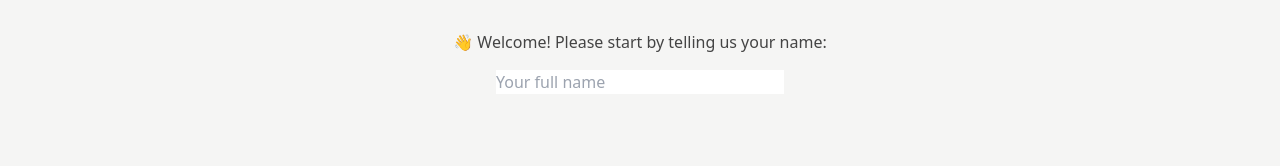
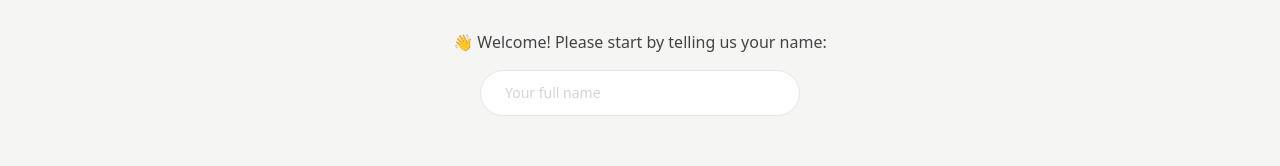
Before and after one commit to erickelninoSwift/fast-react-pizza, a React (Vite) app: page / in a window 1280 px wide. Shown: the part 242-408 px from the top of the page. Built offline with nearby package versions, Linux system fonts and the light colour scheme.

Commit message:
added  styles

```diff
--- a/src/cart/CartOverview.jsx
+++ b/src/cart/CartOverview.jsx
@@ -2,7 +2,7 @@ import { Link } from 'react-router-dom';
 
 function CartOverview() {
   return (
-    <div className=" flex items-center justify-between bg-stone-800 px-4 py-4 uppercase text-stone-200 sm:px-6 md:text-base">
+    <div className="flex items-center justify-between bg-stone-800 px-4 py-4 uppercase text-stone-200 sm:px-6 md:text-base">
       <p className="font-semibold text-stone-400 sm:space-x-6">
         <span>23 pizzas</span>
         <span>$23.45</span>
--- a/src/index.css
+++ b/src/index.css
@@ -5,7 +5,7 @@
 @layer components {
   .input {
     @apply mb-5 block w-full rounded-full border border-stone-200 px-4 py-2 text-sm
-    transition-all duration-300 placeholder:text-stone-300 focus:outline-none focus:ring focus:ring-yellow-400 md:px-6 md:py-3;
+    transition-all duration-300 placeholder:text-stone-300 focus:outline-none focus:ring focus:ring-yellow-400 sm:px-6 sm:py-3;
   }
 }
 
--- a/src/order/CreateUser.jsx
+++ b/src/order/CreateUser.jsx
@@ -1,5 +1,6 @@
 import { useState } from 'react';
 import Button from '../ui/Button';
+import React from 'react';
 function CreateUser() {
   const [username, setUsername] = useState('');
 
@@ -12,6 +13,7 @@ function CreateUser() {
       <p>👋 Welcome! Please start by telling us your name:</p>
 
       <input
+        className="input mb-8 w-72"
         type="text"
         placeholder="Your full name"
         value={username}
@@ -20,7 +22,7 @@ function CreateUser() {
 
       {username !== '' && (
         <div>
-          <Button>Start ordering</Button>
+          <Button isDisabled={false}>Start ordering</Button>
         </div>
       )}
     </form>
--- a/src/ui/Button.jsx
+++ b/src/ui/Button.jsx
@@ -1,6 +1,6 @@
 import React from 'react';
 
-const Button = ({ children, isDisabled = false }) => {
+const Button = ({ children, isDisabled }) => {
   return (
     <button
       disabled={isDisabled}
--- a/src/user/CreateUser.jsx
+++ b/src/user/CreateUser.jsx
@@ -1,5 +1,5 @@
 import { useState } from 'react';
-
+import Button from '../ui/Button';
 function CreateUser() {
   const [username, setUsername] = useState('');
 
@@ -14,7 +14,7 @@ function CreateUser() {
       </p>
 
       <input
-        className="h-6 w-72"
+        className="input mx-auto mb-8 w-80"
         type="text"
         placeholder="Your full name"
         value={username}
@@ -23,7 +23,7 @@ function CreateUser() {
 
       {username !== '' && (
         <div>
-          <button>Start ordering</button>
+          <Button isDisabled={false}>Start ordering</Button>
         </div>
       )}
     </form>
--- a/tailwind.config.js
+++ b/tailwind.config.js
@@ -1,6 +1,6 @@
 /** @type {import('tailwindcss').Config} */
 export default {
-  content: ["./index.html", "./src/**/*.{js,ts,jsx,tsx}"],
+  content: ['./index.html', './src/**/*.{js,ts,jsx,tsx}'],
   theme: {
     extend: {},
   },
```
